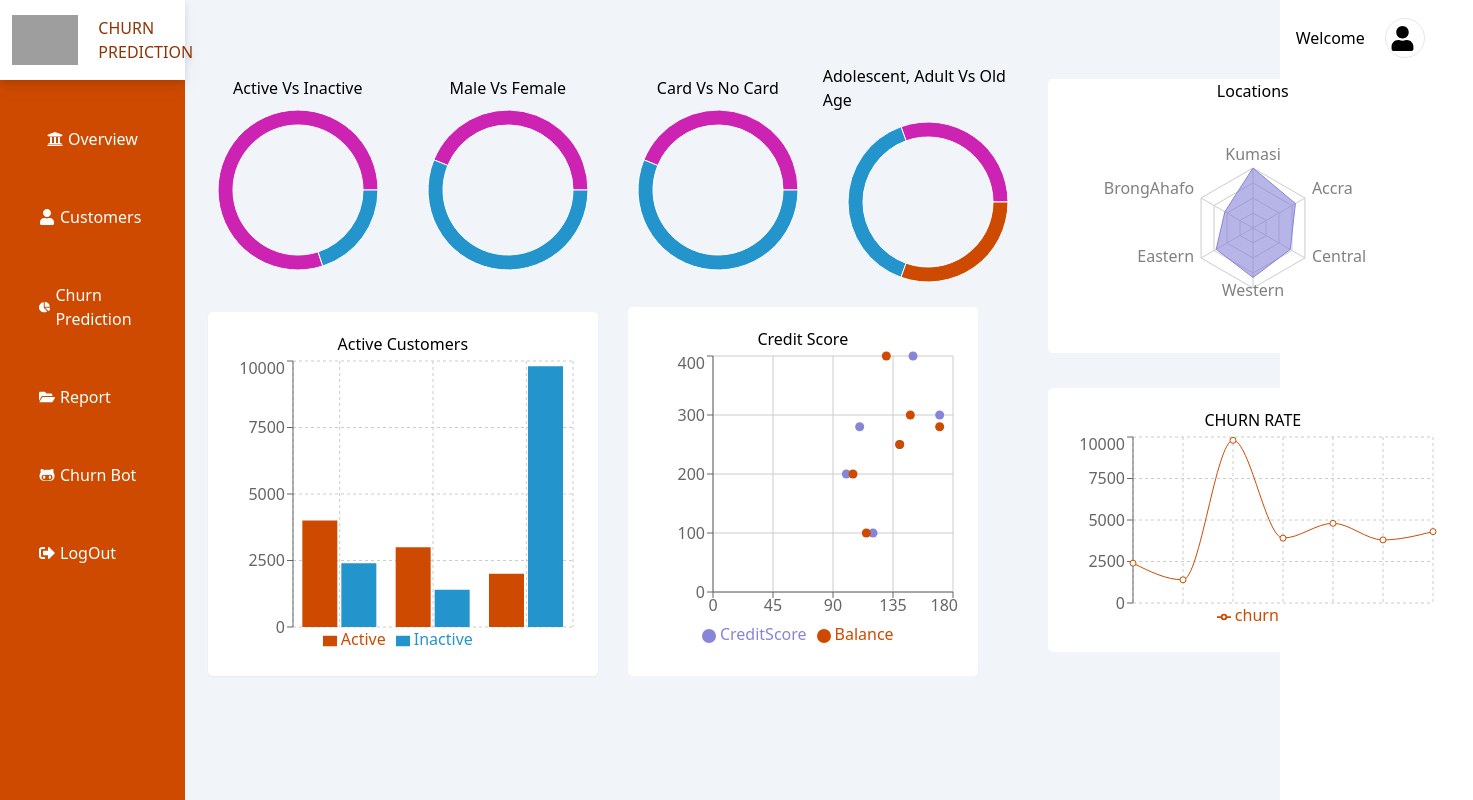
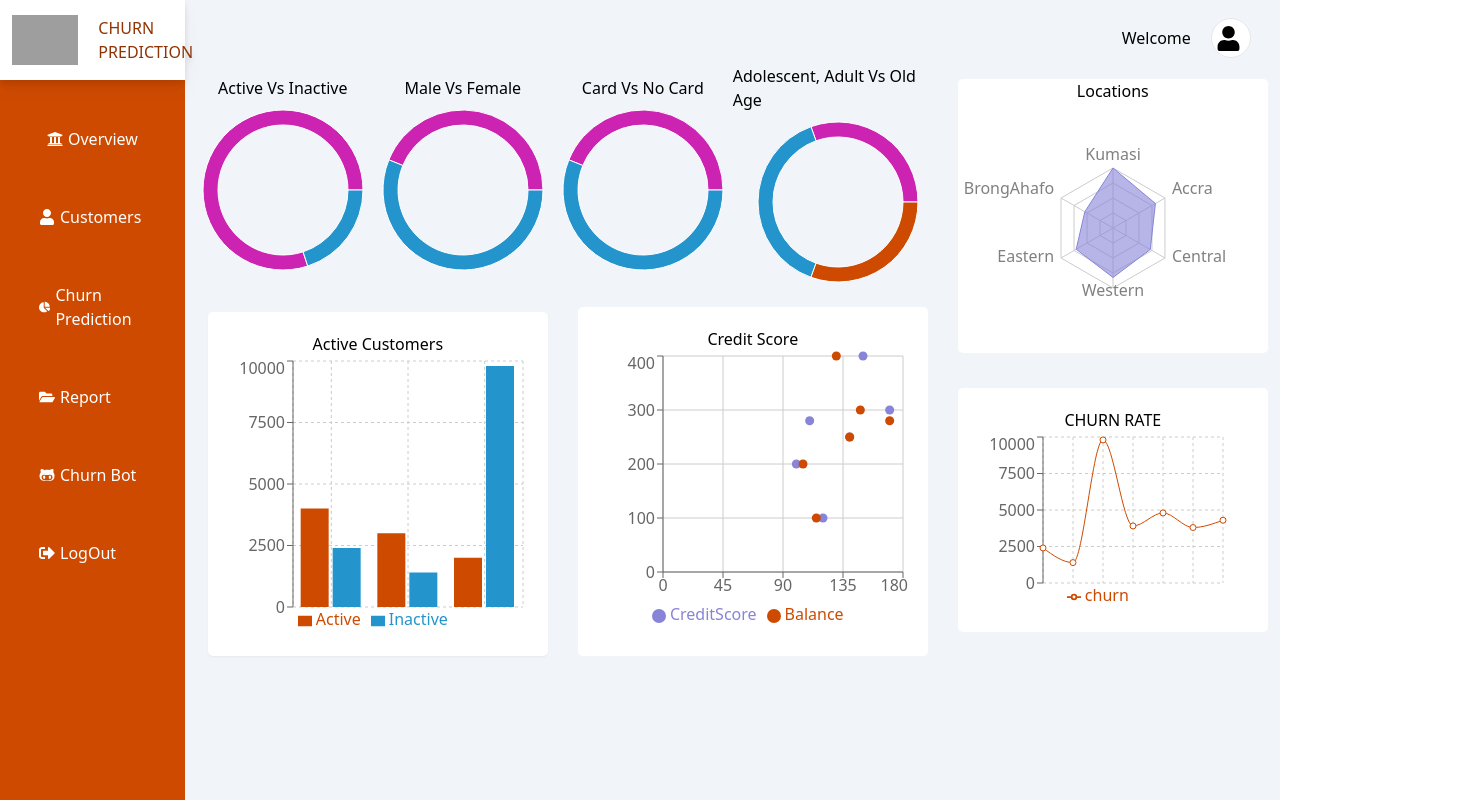
Before and after one commit to GTBankProject/churn-prediction-app, a React (Vite) app: page /report in a window 1280 px wide. Shown: the whole page, 1473 px wide, since content can reach past the window. Built offline with nearby package versions, Linux system fonts and the light colour scheme; grey boxes are pictures that could not be loaded.

Commit message:
fixed pages

```diff
--- a/src/component/components/charts.jsx
+++ b/src/component/components/charts.jsx
@@ -38,7 +38,7 @@ export function CustomerStat() {
   return (
     <div className="flex justify-center items-center flex-col">
       <h3>Active Vs Inactive</h3>
-      <PieChart width={210} height={180}>
+      <PieChart width={180} height={180}>
         <Pie
           dataKey="value"
           data={PieDataStatus}
@@ -53,7 +53,7 @@ export function CardVsNoCard() {
   return (
     <div className="flex justify-center items-center flex-col">
       <h3>Card Vs No Card</h3>
-      <PieChart width={210} height={180}>
+      <PieChart width={180} height={180}>
         <Pie
           dataKey="value"
           data={PieDataCreditcard}
@@ -68,7 +68,7 @@ export function MaleVsFemale() {
   return (
     <div className="flex justify-center items-center flex-col">
       <h3>Male Vs Female</h3>
-      <PieChart width={210} height={180}>
+      <PieChart width={180} height={180}>
         <Pie
           dataKey="value"
           data={PieDataGender}
@@ -83,7 +83,7 @@ export function Age() {
   return (
     <div className="flex justify-center items-center flex-col">
       <h3>Adolescent, Adult Vs Old Age</h3>
-      <PieChart width={210} height={180}>
+      <PieChart width={180} height={180}>
         <Pie
           dataKey="value"
           data={PieDataAge}
@@ -98,7 +98,7 @@ export function CustomerStatus() {
   return (
     <div className="card p-5 mt-5 shadow-sm">
       <h3>Active Customers</h3>
-      <BarChart width={350} height={300} data={StatusData}>
+      <BarChart width={300} height={280} data={StatusData}>
         <CartesianGrid strokeDasharray="3 3" />
         <Legend />
         <YAxis />
@@ -112,7 +112,7 @@ export function QuatalyChurn() {
   return (
     <div className="card p-5 mt-5">
       <h3>QUATERLY CUSTOMER MATRIX</h3>
-      <BarChart width={330} height={300} data={BarData2}>
+      <BarChart width={460} height={300} data={BarData2}>
         <CartesianGrid strokeDasharray="3 3" />
         <Legend />
         <YAxis />
@@ -128,7 +128,7 @@ export function PredictionChurn() {
   return (
     <div className="card p-5 mt-5">
       <h3>CHURN PREDICTION</h3>
-      <LineChart width={530} height={300} data={ChurnBarData}>
+      <LineChart width={400} height={300} data={ChurnBarData}>
         <CartesianGrid strokeDasharray="3 3" />
         <YAxis />
         <XAxis />
@@ -143,7 +143,7 @@ export function ChurnRate() {
   return (
     <div className="card p-5 mt-5">
       <h3>CHURN RATE</h3>
-      <LineChart width={370} height={200} data={ChurnBarData}>
+      <LineChart width={250} height={180} data={ChurnBarData}>
         <CartesianGrid strokeDasharray="3 3" />
         <YAxis />
         <Legend />
@@ -157,7 +157,7 @@ export function CreditScore() {
   return (
     <div className=" p-5 card">
       <h3>Credit Score</h3>
-      <ResponsiveContainer width={310} height={300}>
+      <ResponsiveContainer width={310} height={280}>
         <ScatterChart>
           <CartesianGrid />
           <XAxis type="number" dataKey="x" name="creditScore" />
--- a/src/component/components/datatable.jsx
+++ b/src/component/components/datatable.jsx
@@ -4,38 +4,35 @@ export const columns = [
   {
     label: "Name",
     field: "Name",
-    width: 250,
+    width: 200,
   },
   {
     label: "Email",
     field: "Email",
-    width: 250,
+    width: 200,
   },
   {
     label: "Gender",
     field: "Gender",
-    width: 200,
+    width: 100,
   },
   {
     label: "Number",
     field: "Number",
-    width: 200,
+    width: 150,
   },
   {
     label: "Churn",
     field: "Churn",
     sort: "asc",
-    width: 100,
   },
   {
     label: "Status",
     field: "Status",
-    width: 100,
   },
   {
     label: "Action",
     field: "Action",
-    width: 100,
   },
 ];
 
--- a/src/component/components/tables.jsx
+++ b/src/component/components/tables.jsx
@@ -115,8 +115,8 @@ export default function CustomerTable() {
         </div>
       </div>
       <div
-        style={{ height: 580, width: "100%", backgroundColor: "white" }}
-        className=" shadow-lg"
+        style={{ height: 500, backgroundColor: "white" }}
+        className=" shadow-lg w-auto"
       >
         <DataGrid
           rows={records}
--- a/src/component/comstyles/component.css
+++ b/src/component/comstyles/component.css
@@ -1,6 +1,6 @@
 .sidebar-container {
   background-color: #ce4a01;
-  width: 18%;
+  width: 20%;
   height: 100vh;
 }
 .sidebar-header {
--- a/src/pages/customers/customers.jsx
+++ b/src/pages/customers/customers.jsx
@@ -9,7 +9,7 @@ export function Customer() {
       <Sidebar />
       <div className=" flex flex-col w-screen">
         <Navbar />
-        <div className="flex de-flex mt-10 ml-3 ">
+        <div className="flex de-flex mt-10 mx-auto">
           <CustomerTable />
         </div>
       </div>
--- a/src/pages/dasboard/dashboard.jsx
+++ b/src/pages/dasboard/dashboard.jsx
@@ -1,8 +1,5 @@
 import { Sidebar } from "../../component/components/sidebar";
 import {
-  // ActiveVsInactive,
-  // ActiveVsInactive,
-  // LossVsProfit,
   QuatalyChurn,
   PredictionChurn,
 } from "../../component/components/charts";
@@ -14,7 +11,6 @@ import {
   TotalUsers,
 } from "../../component/components/info";
 import { Navbar } from "../../component/components/navbar";
-import { SidebarTable } from "../../component/components/tables";
 
 export function Dashboard() {
   return (
@@ -22,7 +18,7 @@ export function Dashboard() {
       <Sidebar />
       <div className=" flex flex-col w-screen">
         <Navbar />
-        <div className="flex flex-row mt-10 ml-3">
+        <div className="flex flex-row mt-6 mx-auto">
           <div className="flex flex-col m-0">
             <div className="flex flex-row">
               <ActiveUsers />
@@ -35,7 +31,6 @@ export function Dashboard() {
               <QuatalyChurn />
             </div>
           </div>
-          <SidebarTable />
         </div>
       </div>
     </div>
```
